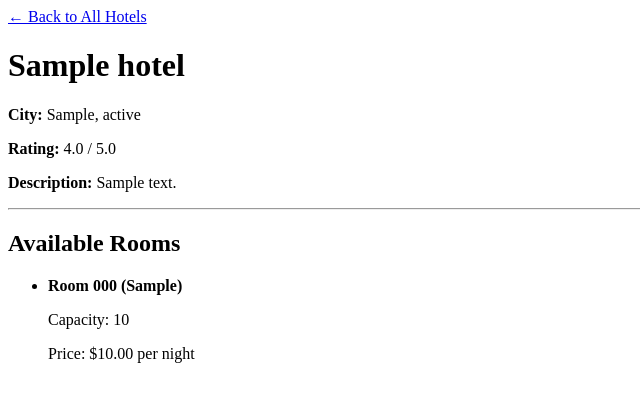
After one commit to Shashquatch28/hotel-management-system, a Django app: page /hotels/1/ in a window 1280 px wide. The commit adds this page. Shown: the top 402 px of the page, without its empty margins (0-640 px from the left). Run offline with Django 5.2, Linux system fonts and the light colour scheme; tables that the repository leaves empty hold one stand-in row (values such as "Sample post").

Commit message:
Implemented Core Functionality

```diff
--- a/booking/views.py
+++ b/booking/views.py
@@ -1,5 +1,6 @@
-from django.shortcuts import render, redirect
+from django.shortcuts import render, redirect, get_object_or_404
 from .forms import CustomerCreationForm
+from .models import Hotel, Room
 
 # Home View
 def home(request):
@@ -20,3 +21,29 @@ def register(request):
 
     # Render the template with the form
     return render(request, 'register.html', {'form': form})
+
+# Hotel View
+def hotel_list(request):
+    # This is the ORM query to get all hotels
+    hotels = Hotel.objects.all()
+
+    # Pass the list of hotels to the template
+    context = {
+        'hotels': hotels
+    }
+    return render(request, 'hotel_list.html', context)
+
+# Hotel Detail View
+def hotel_detail(request, hotel_id):
+    # Get the specific hotel by its ID.
+    # get_object_or_404 is a shortcut that automatically returns a 404 error if not found.
+    hotel = get_object_or_404(Hotel, pk=hotel_id)
+
+    # Get all rooms that belong to this hotel
+    rooms = Room.objects.filter(hotel=hotel)
+
+    context = {
+        'hotel': hotel,
+        'rooms': rooms,
+    }
+    return render(request, 'hotel_detail.html', context)
--- a/config/settings.py
+++ b/config/settings.py
@@ -129,6 +129,7 @@ STATIC_URL = "static/"
 # https://docs.djangoproject.com/en/5.2/ref/settings/#default-auto-field
 
 DEFAULT_AUTO_FIELD = "django.db.models.BigAutoField"
+
 # Where to send users after a successful login.
 LOGIN_REDIRECT_URL = '/'
 
--- a/config/urls.py
+++ b/config/urls.py
@@ -28,4 +28,6 @@ urlpatterns = [
         template_name='login.html'
     ), name='login'),
     path('logout/', auth_views.LogoutView.as_view(), name='logout'), # URL for Login
+    path('hotels/', booking_views.hotel_list, name='hotel-list'),
+    path('hotels/<int:hotel_id>/', booking_views.hotel_detail, name='hotel-detail'), # URL for Hotel View
 ]
--- a/templates/home.html
+++ b/templates/home.html
@@ -8,12 +8,18 @@
 
     {% if user.is_authenticated %}
         <p>Hello, {{ user.first_name }}! ({{ user.email }})</p>
+
+        <p>
+            <a href="{% url 'hotel-list' %}">View All Hotels</a>
+        </p>
+
         <form action="{% url 'logout' %}" method="post" style="display: inline;">
             {% csrf_token %}
             <button type="submit" style="background:none; border:none; padding:0; color:blue; text-decoration:underline; cursor:pointer;">
                 Logout
             </button>
         </form>
+
     {% else %}
         <p>You are not logged in.</p>
         <p><a href="{% url 'login' %}">Login</a></p>
--- /dev/null
+++ b/templates/hotel_detail.html
@@ -0,0 +1,33 @@
+<!DOCTYPE html>
+<html>
+<head>
+    <title>{{ hotel.name }} Details</title>
+</head>
+<body>
+
+    <a href="{% url 'hotel-list' %}">&larr; Back to All Hotels</a>
+
+    <h1>{{ hotel.name }}</h1>
+    <p><strong>City:</strong> {{ hotel.city }}, {{ hotel.state }}</p>
+    <p><strong>Rating:</strong> {{ hotel.rating }} / 5.0</p>
+    <p><strong>Description:</strong> {{ hotel.description }}</p>
+
+    <hr>
+
+    <h2>Available Rooms</h2>
+    {% if rooms %}
+        <ul>
+            {% for room in rooms %}
+                <li>
+                    <strong>Room {{ room.room_number }} ({{ room.roomtype }})</strong>
+                    <p>Capacity: {{ room.capacity }}</p>
+                    <p>Price: ${{ room.price }} per night</p>
+                </li>
+            {% endfor %}
+        </ul>
+    {% else %}
+        <p>There are no rooms listed for this hotel.</p>
+    {% endif %}
+
+</body>
+</html>
```
Also changed, not shown: templates/hotel_list.html (added, +29 -0 lines).
